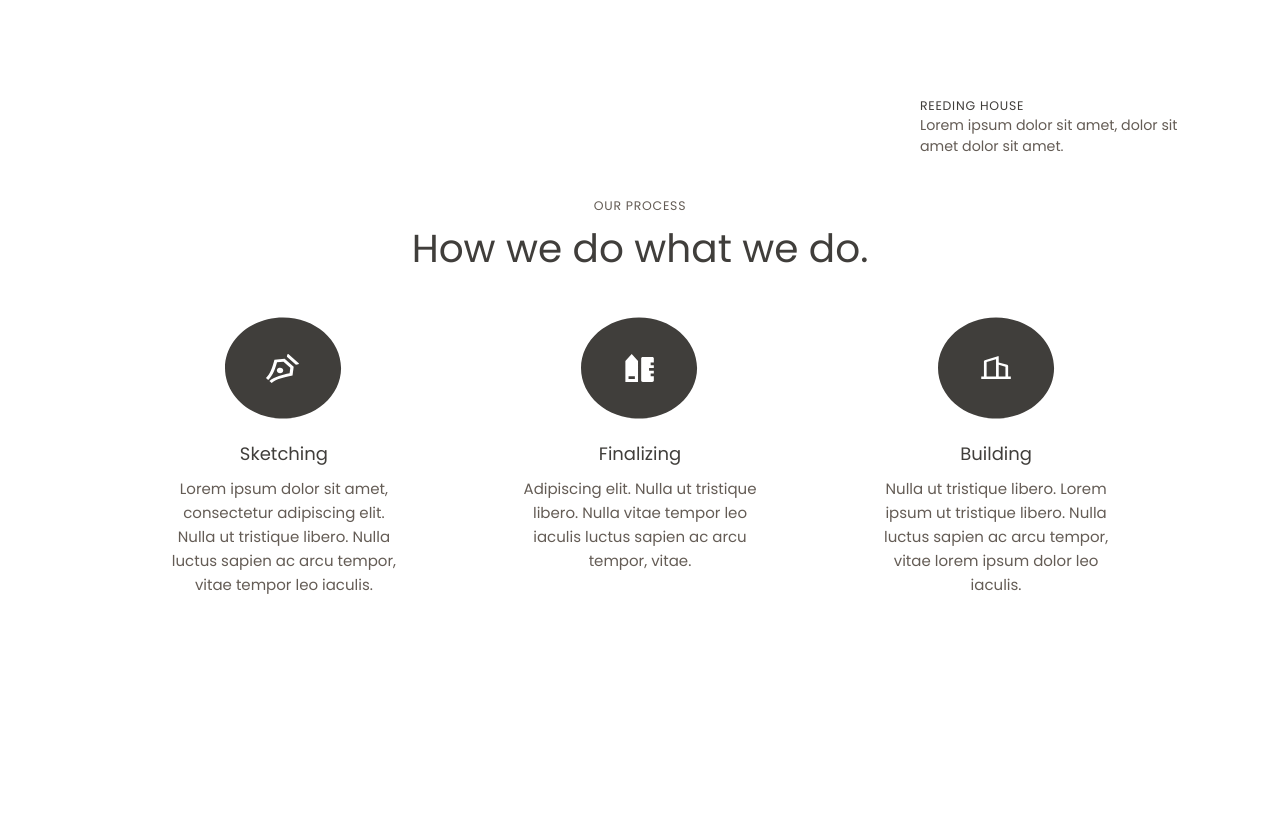
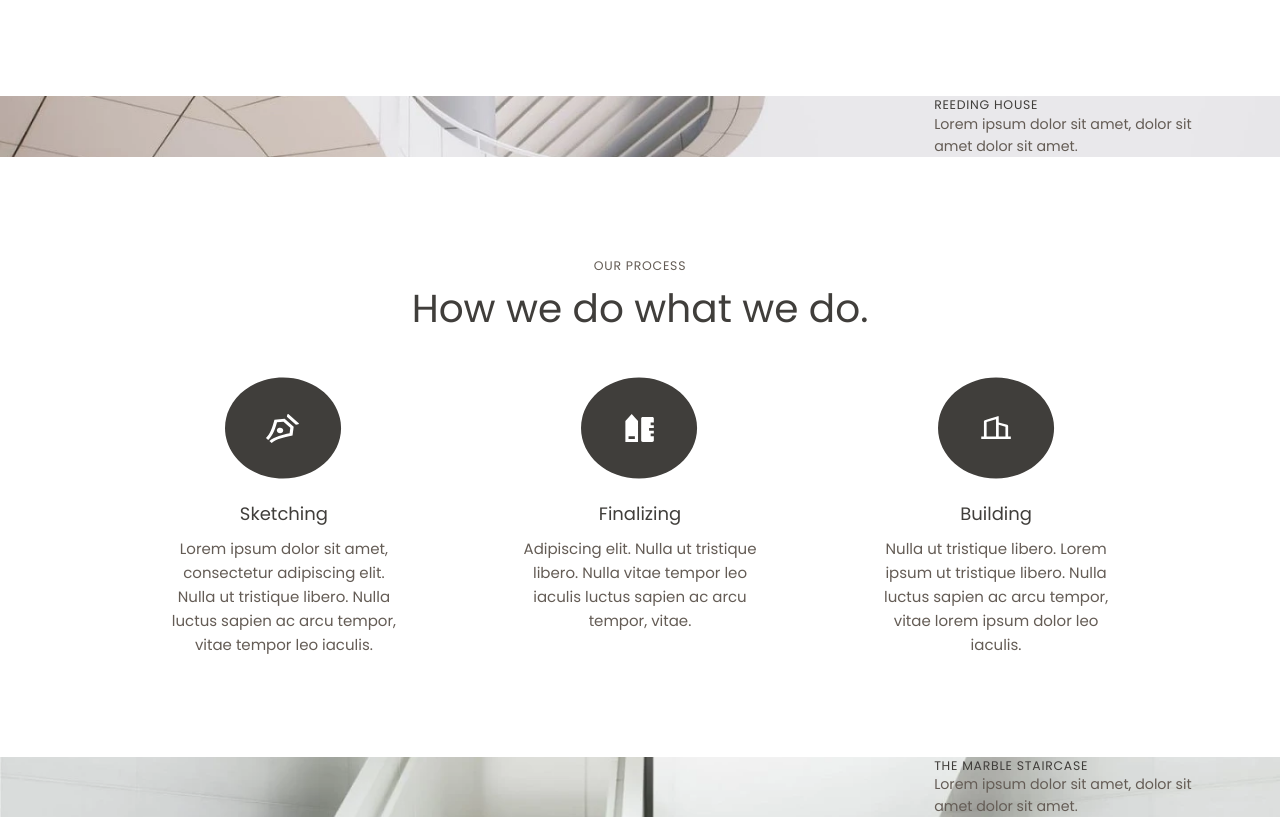
Before and after one commit to TarasKachmar2022/Wishbone-Partners, a website built with Parcel: page src/index.html in a window 1280 px wide. Shown: the part 1361-2178 px from the top of the page. Before the commit the page ends 2058 px from the top, so only its background shows below. Built offline with nearby package versions, Linux system fonts and the light colour scheme.

Commit message:
add staircase, fix responsive

```diff
--- a/src/index.html
+++ b/src/index.html
@@ -20,6 +20,7 @@
       <include src="./partials/about.html"></include>
       <include src="./partials/reeding-house.html"></include>
       <include src="./partials/features.html"></include>
+      <include src="./partials/marble-staircase.html"></include>
     </main>
   </body>
 </html>
--- /dev/null
+++ b/src/partials/marble-staircase.html
@@ -0,0 +1,10 @@
+<section class="marble-staircase">
+  <div class="container">
+    <div class="marble-staircase__wrap">
+      <h2 class="marble-staircase__title">The marble staircase</h2>
+      <p class="marble-staircase__descr">
+        Lorem ipsum dolor sit amet, dolor sit amet dolor sit amet.
+      </p>
+    </div>
+  </div>
+</section>
--- a/src/sass/components/_btn.scss
+++ b/src/sass/components/_btn.scss
@@ -6,7 +6,7 @@
   border-radius: calc(6.94px + (13 - 6.94) * ((100vw - 769px) / (1440 - 769)));
   border: transparent;
 
-  @media screen and (min-width: 769px) and (max-width: 1440px) {
+  @media screen and (max-width: 1439px) {
     font-size: calc(8.54px + (16 - 8.54) * ((100vw - 768px) / (1440 - 768)));
     padding-top: calc(5.87px + (11 - 5.87) * ((100vw - 769px) / (1440 - 769)));
     padding-right: calc(
@@ -20,19 +20,41 @@
     );
   }
 
-  @media screen and (min-width: 1441px) {
-    font-size: calc(16px + (21.33 - 16) * ((100vw - 1440px) / (1920 - 1440)));
-    padding-top: calc(5.87px + (11 - 5.87) * ((100vw - 769px) / (1440 - 769)));
-    padding-right: calc(
-      10.68px + (20 - 10.68) * ((100vw - 769px) / (1440 - 769))
-    );
-    padding-bottom: calc(
-      5.87px + (11 - 5.87) * ((100vw - 769px) / (1440 - 769))
-    );
-    padding-left: calc(
-      10.68px + (20 - 10.68) * ((100vw - 769px) / (1440 - 769))
-    );
+  @media screen and (min-width: 1440px) {
+    font-size: 16px;
+    padding-top: 11px;
+    padding-right: 20px;
+    padding-bottom: 11px;
+    padding-left: 20px;
   }
+
+  // @media screen and (min-width: 769px) and (max-width: 1440px) {
+  //   font-size: calc(8.54px + (16 - 8.54) * ((100vw - 768px) / (1440 - 768)));
+  //   padding-top: calc(5.87px + (11 - 5.87) * ((100vw - 769px) / (1440 - 769)));
+  //   padding-right: calc(
+  //     10.68px + (20 - 10.68) * ((100vw - 769px) / (1440 - 769))
+  //   );
+  //   padding-bottom: calc(
+  //     5.87px + (11 - 5.87) * ((100vw - 769px) / (1440 - 769))
+  //   );
+  //   padding-left: calc(
+  //     10.68px + (20 - 10.68) * ((100vw - 769px) / (1440 - 769))
+  //   );
+  // }
+
+  // @media screen and (min-width: 1441px) {
+  //   font-size: calc(16px + (21.33 - 16) * ((100vw - 1440px) / (1920 - 1440)));
+  //   padding-top: calc(5.87px + (11 - 5.87) * ((100vw - 769px) / (1440 - 769)));
+  //   padding-right: calc(
+  //     10.68px + (20 - 10.68) * ((100vw - 769px) / (1440 - 769))
+  //   );
+  //   padding-bottom: calc(
+  //     5.87px + (11 - 5.87) * ((100vw - 769px) / (1440 - 769))
+  //   );
+  //   padding-left: calc(
+  //     10.68px + (20 - 10.68) * ((100vw - 769px) / (1440 - 769))
+  //   );
+  // }
 
   &--transparent {
     color: var(--title-txt-cl);
--- a/src/sass/components/_container.scss
+++ b/src/sass/components/_container.scss
@@ -2,23 +2,39 @@
   margin-right: auto;
   margin-left: auto;
 
-  @media screen and (min-width: 769px) and (max-width: 1440px) {
+  @media screen and (max-width: 1439px) {
     padding-right: calc(
       72.63px + (136 - 72.63) * ((100vw - 769px) / (1440 - 769))
     );
     padding-left: calc(
       72.63px + (136 - 72.63) * ((100vw - 769px) / (1440 - 769))
     );
+    max-width: calc(769px + (1440 - 769) * ((100vw - 769px) / (1440 - 769)));
+  }
+
+  @media screen and (min-width: 1440px) {
+    padding-right: 136px;
+    padding-left: 136px;
     max-width: 1440px;
   }
 
-  @media screen and (min-width: 1441px) {
-    padding-right: calc(
-      136px + (181 - 136) * ((100vw - 1440px) / (1920 - 1440))
-    );
-    padding-left: calc(
-      136px + (181 - 136) * ((100vw - 1440px) / (1920 - 1440))
-    );
-    max-width: 1920px;
-  }
+  // @media screen and (min-width: 769px) and (max-width: 1440px) {
+  //   padding-right: calc(
+  //     72.63px + (136 - 72.63) * ((100vw - 769px) / (1440 - 769))
+  //   );
+  //   padding-left: calc(
+  //     72.63px + (136 - 72.63) * ((100vw - 769px) / (1440 - 769))
+  //   );
+  //   max-width: 1440px;
+  // }
+
+  // @media screen and (min-width: 1441px) {
+  //   padding-right: calc(
+  //     136px + (181 - 136) * ((100vw - 1440px) / (1920 - 1440))
+  //   );
+  //   padding-left: calc(
+  //     136px + (181 - 136) * ((100vw - 1440px) / (1920 - 1440))
+  //   );
+  //   max-width: 1920px;
+  // }
 }
--- a/src/sass/index.scss
+++ b/src/sass/index.scss
@@ -16,3 +16,4 @@
 @import './layout/about';
 @import './layout/reeding-house';
 @import './layout/features';
+@import './layout/marble-staircase';
--- a/src/sass/layout/_features.scss
+++ b/src/sass/layout/_features.scss
@@ -22,7 +22,6 @@
 
 .features__item {
   @extend %card-item;
-  // max-width: 294px;
   padding-right: 42px;
   padding-left: 42px;
   margin: 0 auto;
--- a/src/sass/layout/_header.scss
+++ b/src/sass/layout/_header.scss
@@ -1,8 +1,14 @@
 .header {
-  @include section(
-    calc(10px + (20 - 10) * ((100vw - 768px) / (1440 - 768))),
-    calc(10px + (20 - 10) * ((100vw - 768px) / (1440 - 768)))
-  );
+  @media screen and (max-width: 1439px) {
+    @include section(
+      calc(10px + (20 - 10) * ((100vw - 768px) / (1440 - 768))),
+      calc(10px + (20 - 10) * ((100vw - 768px) / (1440 - 768)))
+    );
+  }
+
+  @media screen and (min-width: 1440px) {
+    @include section(20, 20);
+  }
 }
 
 .header__wrap {
@@ -12,6 +18,13 @@
 }
 
 .header__btn {
-  font-size: 16px;
-  margin-left: calc(7.11px + (32 - 7.11) * ((100vw - 320px) / (1440 - 320)));
+  @media screen and (max-width: 1439px) {
+    font-size: calc(14px + (16 - 14) * ((100vw - 768px) / (1440 - 768)));
+    margin-left: calc(7.11px + (32 - 7.11) * ((100vw - 768px) / (1440 - 768)));
+  }
+
+  @media screen and (min-width: 1440px) {
+    font-size: 16px;
+    margin-left: 32px;
+  }
 }
--- a/src/sass/layout/_hero.scss
+++ b/src/sass/layout/_hero.scss
@@ -1,7 +1,11 @@
 .hero {
   background-color: var(--background-hero-cl);
+}
+
+.hero__container {
   background-position: right;
   background-repeat: no-repeat;
+  margin: 0 auto;
 
   // mobile screen
   background-image: url('../images/hero/hero.jpg');
@@ -19,7 +23,7 @@
     background-image: -webkit-image-set(url('../images/hero/hero@4x.webp') 4x);
   }
 
-  @media screen and (min-width: 768px) {
+  @media screen and (max-width: 1439px) {
     @include section(
       calc(73.16px + (137 - 73.16) * ((100vw - 768px) / (1440 - 768))),
       calc(62.48px + (117 - 62.48) * ((100vw - 768px) / (1440 - 768)))
@@ -28,6 +32,12 @@
     background-size: calc(
       384px + (720 - 384) * ((100vw - 768px) / (1440 - 768))
     );
+  }
+
+  @media screen and (min-width: 1440px) {
+    @include section(137, 117);
+    font-size: 16px;
+    background-size: 720px;
   }
 
   // @media screen and (min-width: 769px) and (max-width: 1440px) {
@@ -58,10 +68,14 @@
 .hero__uppertitle {
   @extend %uppertitle;
 
-  @media screen and (min-width: 768px) {
+  @media screen and (max-width: 1439px) {
     margin-bottom: calc(
       10.68px + (20 - 10.68) * ((100vw - 768px) / (1440 - 768))
     );
+  }
+
+  @media screen and (min-width: 1440px) {
+    margin-bottom: 20px;
   }
 
   // @media screen and (min-width: 769px) and (max-width: 1440px) {
@@ -80,13 +94,18 @@
 .hero__title {
   @extend %maintitle;
 
-  @media screen and (min-width: 768px) {
+  @media screen and (max-width: 1439px) {
     max-width: calc(
       222.69px + (417 - 222.69) * ((100vw - 768px) / (1440 - 768))
     );
     margin-bottom: calc(
       9.61px + (24 - 9.61) * ((100vw - 768px) / (1440 - 768))
     );
+  }
+
+  @media screen and (min-width: 1440px) {
+    max-width: 417px;
+    margin-bottom: 24px;
   }
 
   // @media screen and (min-width: 769px) and (max-width: 1440px) {
@@ -109,13 +128,18 @@
 .hero__descr {
   @extend %descr;
 
-  @media screen and (min-width: 768px) {
+  @media screen and (max-width: 1439px) {
     max-width: calc(
       271.82px + (509 - 271.82) * ((100vw - 768px) / (1440 - 768))
     );
     margin-bottom: calc(
       16.02px + (30 - 16.02) * ((100vw - 768px) / (1440 - 768))
     );
+  }
+
+  @media screen and (min-width: 1440px) {
+    max-width: 509px;
+    margin-bottom: 30px;
   }
 
   // @media screen and (min-width: 769px) and (max-width: 1440px) {
--- /dev/null
+++ b/src/sass/layout/_marble-staircase.scss
@@ -0,0 +1,50 @@
+.marble-staircase {
+  @include section(266, 266);
+  background-color: var(--background-section-cl);
+  background-position: center;
+  background-size: cover;
+  background-repeat: no-repeat;
+  max-width: 1440px;
+  margin: 0 auto;
+
+  // desktop screen
+  background-image: url('../images/marble-staircase/marble-staircase-bg-img_d.jpg');
+  background-image: -webkit-image-set(
+    url('../images/marble-staircase/marble-staircase-bg-img_d.webp') 1x
+  );
+  @include retinax2 {
+    background-image: url('../images/marble-staircase/marble-staircase-bg-img@2x_d.jpg');
+    background-image: -webkit-image-set(
+      url('../images/marble-staircase/marble-staircase-bg-img@2x_d.webp') 2x
+    );
+  }
+  @include retinax3 {
+    background-image: url('../images/marble-staircase/marble-staircase-bg-img@3x_d.jpg');
+    background-image: -webkit-image-set(
+      url('../images/marble-staircase/marble-staircase-bg-img@3x_d.webp') 3x
+    );
+  }
+  @include retinax4 {
+    background-image: url('../images/marble-staircase/marble-staircase-bg-img@4x_d.jpg');
+    background-image: -webkit-image-set(
+      url('../images/marble-staircase/marble-staircase-bg-img@4x_d.webp') 4x
+    );
+  }
+}
+
+.marble-staircase__wrap {
+  max-width: 285px;
+  margin-left: auto;
+  margin-right: -60px;
+}
+
+.marble-staircase__title {
+  @extend %uppertitle;
+  font-weight: 400;
+  color: var(--main-txt-cl);
+}
+
+.marble-staircase__descr {
+  @extend %descr;
+  color: var(--secondary-txt-cl);
+}
--- a/src/sass/layout/_reeding-house.scss
+++ b/src/sass/layout/_reeding-house.scss
@@ -5,9 +5,7 @@
   background-size: cover;
   background-repeat: no-repeat;
   max-width: 1440px;
-  max-height: 600px;
   margin: 0 auto;
-  position: relative;
 
   // desktop screen
   background-image: url('../images/reeding-house/reeding-house-bg-img_d.jpg');
@@ -35,9 +33,9 @@
 }
 
 .reeding-house__wrap {
-  position: absolute;
-  top: 50%;
-  right: 75px;
+  max-width: 285px;
+  margin-left: auto;
+  margin-right: -60px;
 }
 
 .reeding-house__title {
@@ -49,5 +47,4 @@
 .reeding-house__descr {
   @extend %descr;
   color: var(--secondary-txt-cl);
-  max-width: 285px;
 }
--- a/src/sass/utils/_placeholders.scss
+++ b/src/sass/utils/_placeholders.scss
@@ -1,17 +1,31 @@
 %uppertitle {
-  font-size: calc(7.48px + (14 - 7.48) * ((100vw - 769px) / (1440 - 769)));
   line-height: 1.43;
   letter-spacing: 0.06em;
   color: var(--secondary-txt-cl);
 
   text-transform: uppercase;
+
+  @media screen and (max-width: 1439px) {
+    font-size: calc(7.48px + (14 - 7.48) * ((100vw - 769px) / (1440 - 769)));
+  }
+
+  @media screen and (min-width: 1440px) {
+    font-size: 14px;
+  }
 }
 
 %maintitle {
   font-weight: 400;
-  font-size: calc(34.18px + (64 - 34.18) * ((100vw - 769px) / (1440 - 769)));
   line-height: 1.1;
   color: var(--title-txt-cl);
+
+  @media screen and (max-width: 1439px) {
+    font-size: calc(34.18px + (64 - 34.18) * ((100vw - 769px) / (1440 - 769)));
+  }
+
+  @media screen and (min-width: 1440px) {
+    font-size: 64px;
+  }
 }
 
 %section-title {
@@ -29,8 +43,12 @@
 }
 
 %descr {
-  @media screen and (min-width: 768px) {
+  @media screen and (max-width: 1439px) {
     font-size: calc(8.54px + (16 - 8.54) * ((100vw - 769px) / (1440 - 769)));
+  }
+
+  @media screen and (min-width: 1440px) {
+    font-size: 16px;
   }
 
   // @media screen and (min-width: 769px) and (max-width: 1440px) {
```
Also changed, not shown: src/images/marble-staircase/marble-staircase-bg-img@2x_d.jpg (added), src/images/marble-staircase/marble-staircase-bg-img@2x_d.webp (added), src/images/marble-staircase/marble-staircase-bg-img@3x_d.jpg (added), src/images/marble-staircase/marble-staircase-bg-img@3x_d.webp (added), src/images/marble-staircase/marble-staircase-bg-img@4x_d.jpg (added), src/images/marble-staircase/marble-staircase-bg-img@4x_d.webp (added), src/images/marble-staircase/marble-staircase-bg-img_d.jpg (added), src/images/marble-staircase/marble-staircase-bg-img_d.webp (added).
